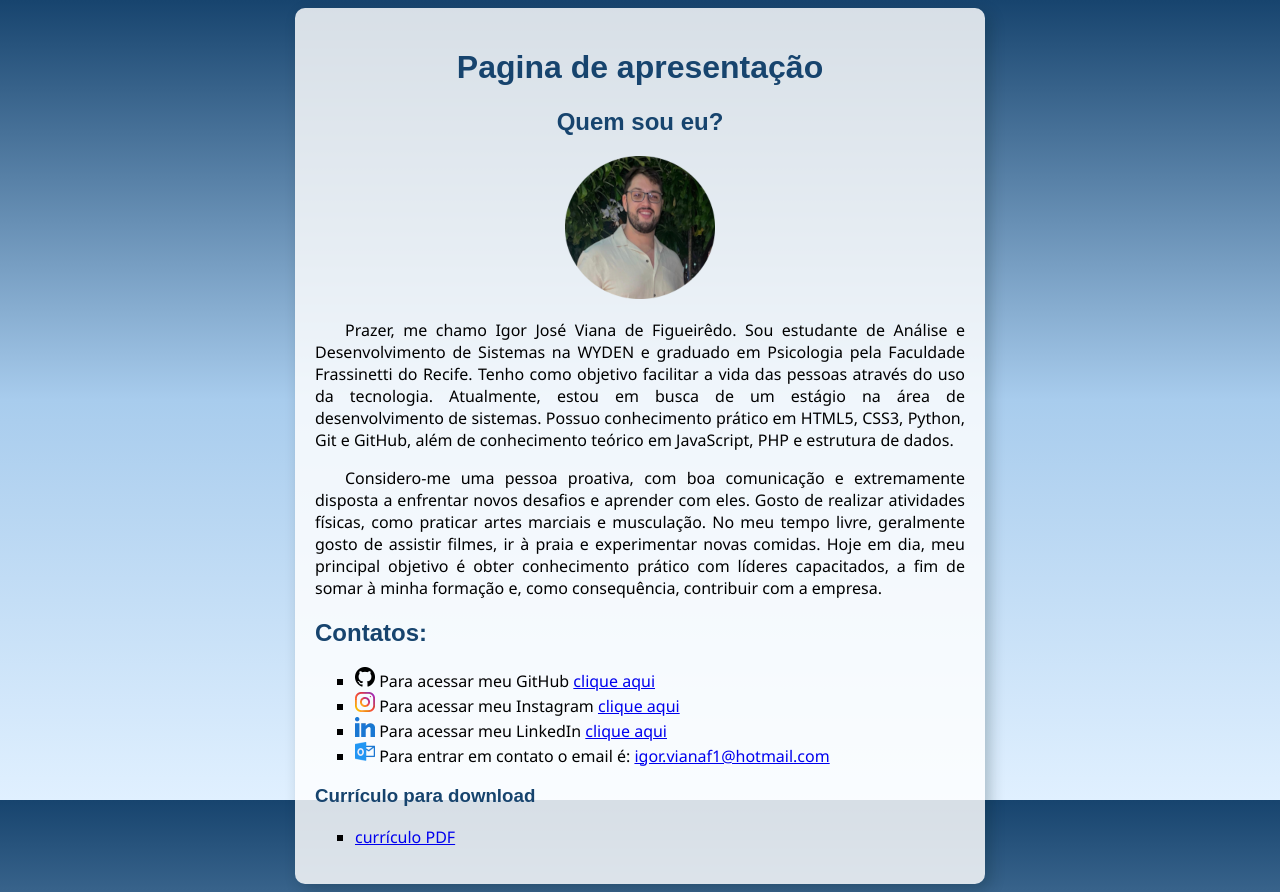
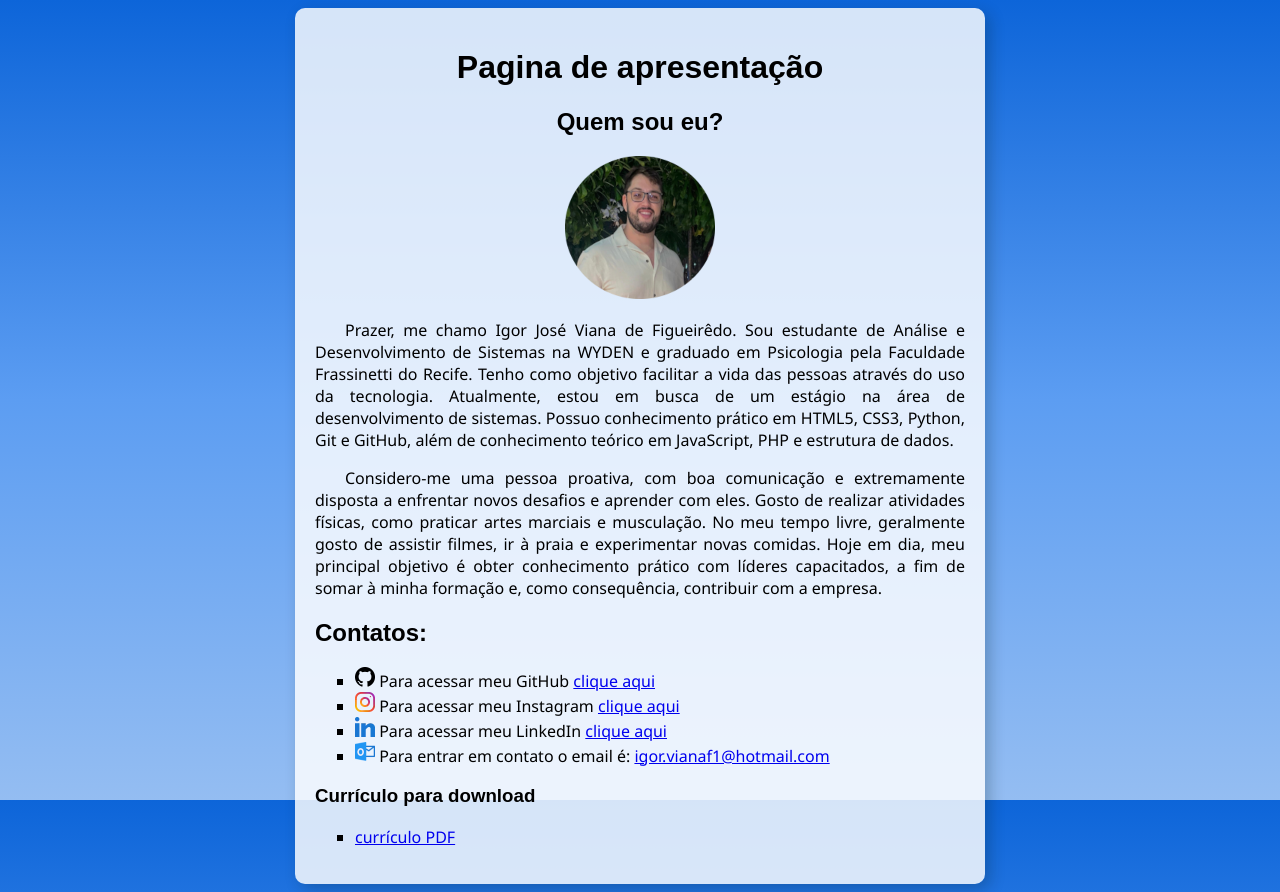
Before and after one commit to igorvianaf/apresentacao, a plain HTML site: page index.html in a window 1280 px wide. Drawn offline with Linux system fonts and the light colour scheme.

Commit message:
Update style.css

```diff
--- a/style.css
+++ b/style.css
@@ -2,7 +2,7 @@
 
 body{
     font-family: Arial, Helvetica, sans-serif;
-    background-image: linear-gradient(to bottom, #17446E, #A8CCED 50%, #E0F0FF);
+    background-image: linear-gradient(to bottom, #0D65D9, #5C9DF2 50%, #94BDF2);
     background-attachment: fixed;
 }
 main{
@@ -16,15 +16,14 @@ main{
 
 h1 {
     text-align: center;
-    color: #17446E
 }
 
-h2{
-    color: #17446E;
-}
-h3{
-    color: #17446E ;
-}
+/* h2{
+    color: #5C9DF2;
+} */
+/* h3{
+    color: #5C9DF2 ;
+} */
 p{
     font-family: 'Segoe UI', Tahoma, Geneva, Verdana, sans-serif;
     text-align: justify;
```
